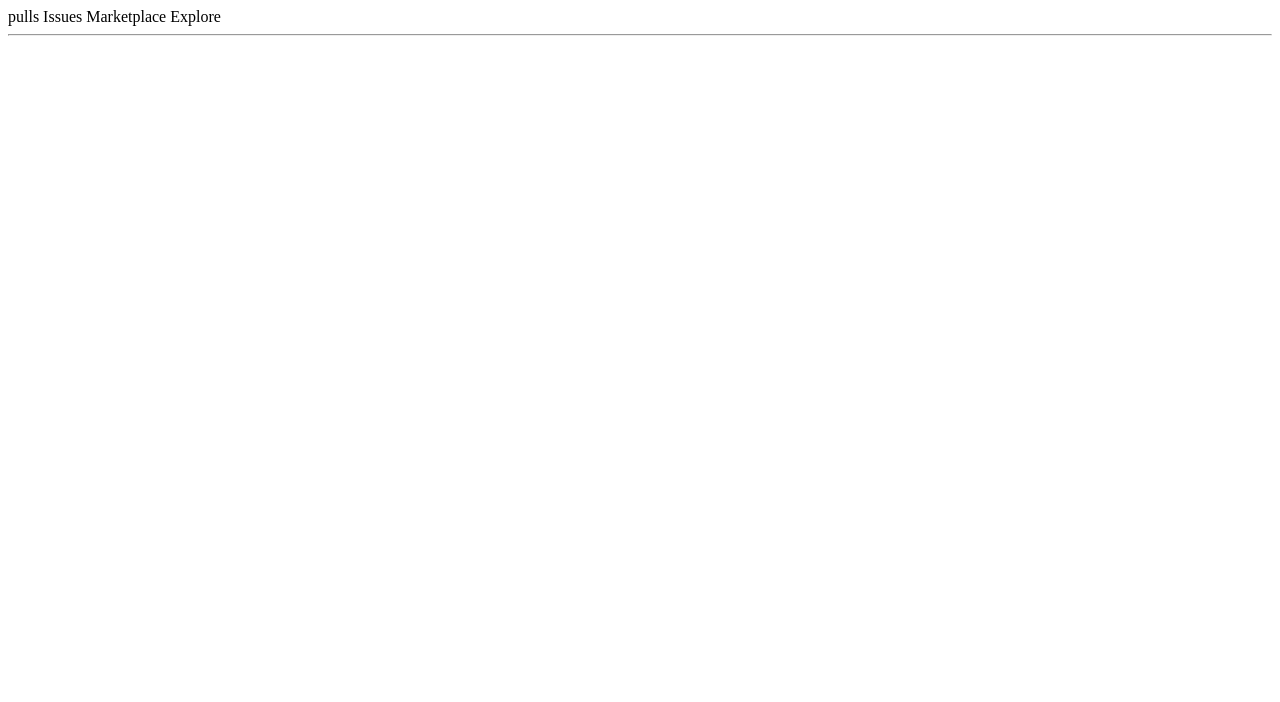
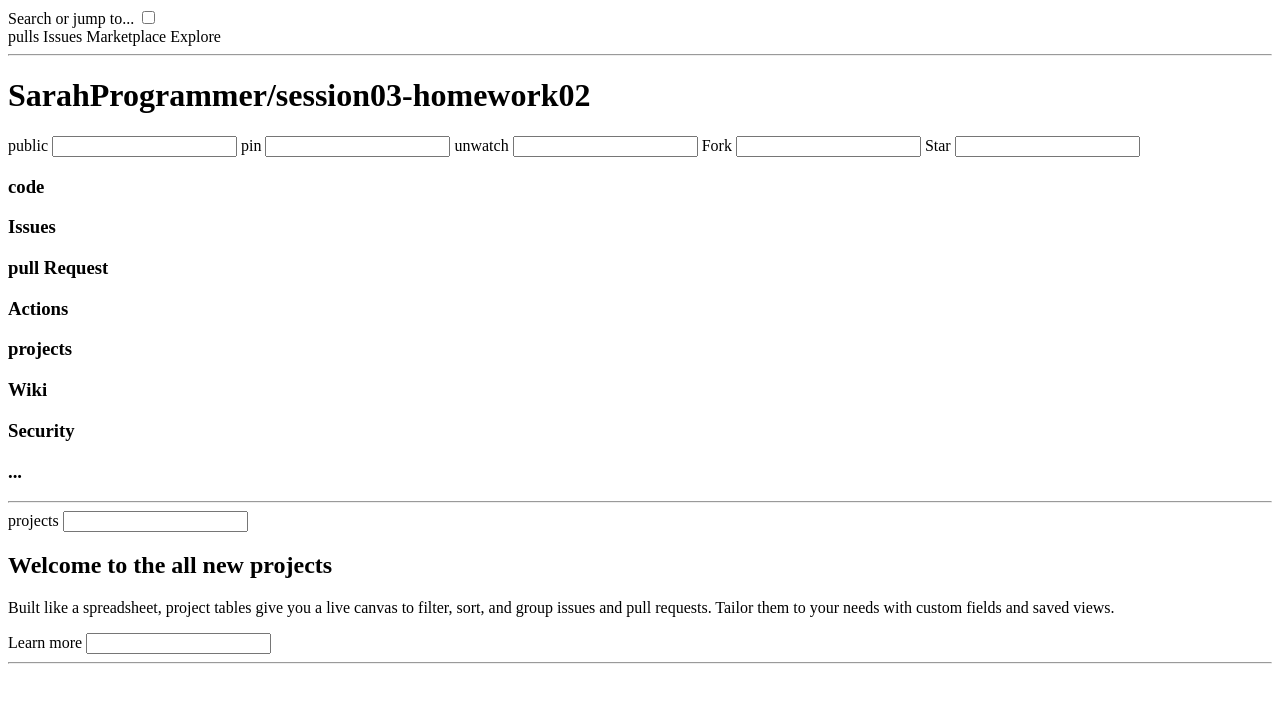
Before and after one commit to SarahProgrammer/session03-homework02, a plain HTML site: page src/index.html in a window 1280 px wide. Drawn offline with Linux system fonts and the light colour scheme.

Commit message:
add main

```diff
--- a/src/index.html
+++ b/src/index.html
@@ -8,8 +8,82 @@
   </head>
   <body>
     <header>
+      <form>
+        <lable>
+          Search or jump to...
+          <input type="checkbox" name="checkbox" />
+        </lable>
+      </form>
       pulls Issues Marketplace Explore
       <hr />
     </header>
+
+    <main>
+      <h1>SarahProgrammer/session03-homework02</h1>
+      <form>
+        <lable>
+          public
+          <input type="text" name="text" />
+        </lable>
+
+        <label>
+          pin
+          <input type="text" name="text" />
+        </label>
+
+        <label>
+          unwatch
+          <input type="text" name="text" />
+        </label>
+
+        <label>
+          Fork
+          <input type="text" name="text" />
+        </label>
+
+        <label>
+          Star
+          <input type="text" name="text" />
+        </label>
+      </form>
+
+      <div>
+        <section>
+          <h3>code</h3>
+          <h3>Issues</h3>
+          <h3>pull Request</h3>
+          <h3>Actions</h3>
+          <h3>projects</h3>
+          <h3>Wiki</h3>
+          <h3>Security</h3>
+          <h3>...</h3>
+        </section>
+      </div>
+      <hr />
+
+      <form>
+        <label>
+          projects
+          <input type="text" name="text" />
+        </label>
+      </form>
+      <div>
+        <h2>Welcome to the all new projects</h2>
+      </div>
+      <p>
+        Built like a spreadsheet, project tables give you a live canvas to
+        filter, sort, and group issues and pull requests. Tailor them to your
+        needs with custom fields and saved views.
+      </p>
+
+      <form>
+        <label>
+            Learn more
+            <input type="text" name="text" />
+          </label>
+        </form>
+      </form>
+      <hr/>
+    </main>
   </body>
 </html>
```
